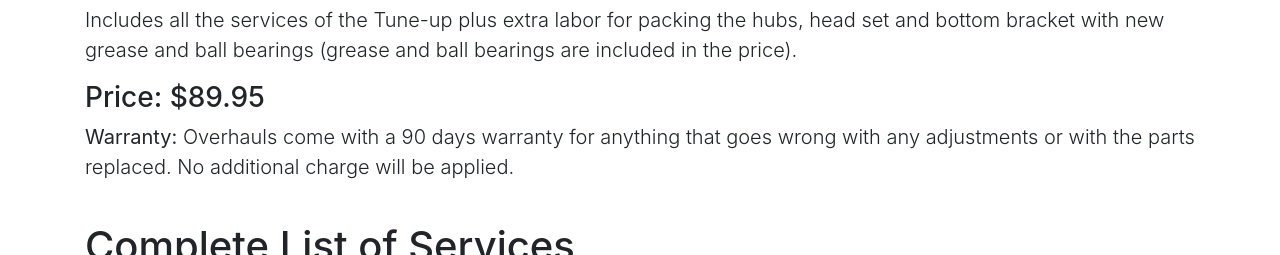
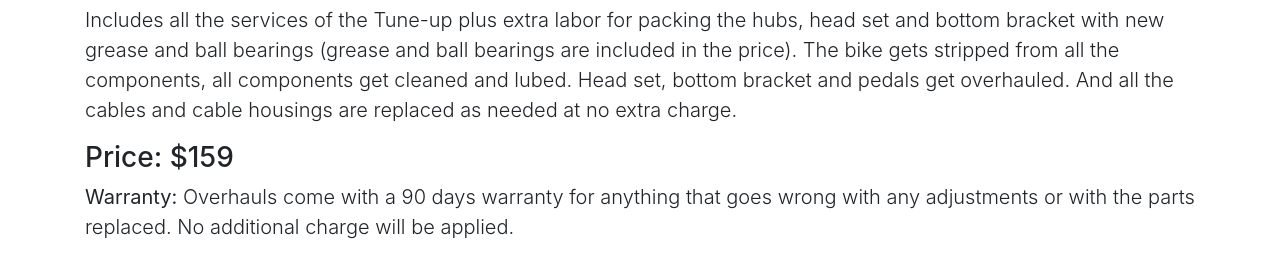
Before and after one commit to velicanu/adisbikeworld, a website: page services.html in a window 1280 px wide. Shown: the part 513-768 px from the top of the page. Drawn offline with nearby package versions, Linux system fonts and the light colour scheme.

Commit message:
fix service

```diff
--- a/services.html
+++ b/services.html
@@ -18,7 +18,6 @@
       href="node_modules/@fortawesome/fontawesome-free/css/all.min.css"
     />
     <title>Adi's Bike World</title>
-
   </head>
   <body>
     <nav class="navbar navbar-expand-lg sticky-top">
@@ -90,7 +89,6 @@
       </div>
     </nav>
 
-
     <div class="container">
       <h1 class="py-4">Tune-Ups</h1>
       <p class="lead">
@@ -111,9 +109,12 @@
       <p class="lead">
         Includes all the services of the Tune-up plus extra labor for packing
         the hubs, head set and bottom bracket with new grease and ball bearings
-        (grease and ball bearings are included in the price).
+        (grease and ball bearings are included in the price). The bike gets
+        stripped from all the components, all components get cleaned and lubed.
+        Head set, bottom bracket and pedals get overhauled. And all the cables
+        and cable housings are replaced as needed at no extra charge.
       </p>
-      <h3>Price: $89.95</h3>
+      <h3>Price: $159</h3>
       <p class="lead">
         <b>Warranty:</b> Overhauls come with a 90 days warranty for anything
         that goes wrong with any adjustments or with the parts replaced. No
@@ -382,6 +383,5 @@
       integrity="sha384-JjSmVgyd0p3pXB1rRibZUAYoIIy6OrQ6VrjIEaFf/nJGzIxFDsf4x0xIM+B07jRM"
       crossorigin="anonymous"
     ></script>
-
   </body>
 </html>
```
